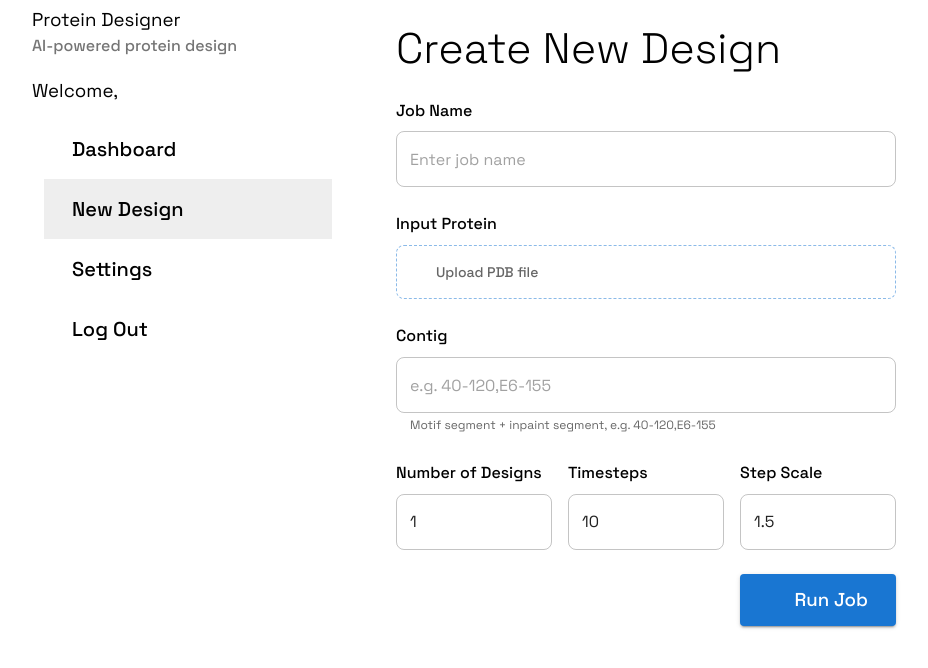
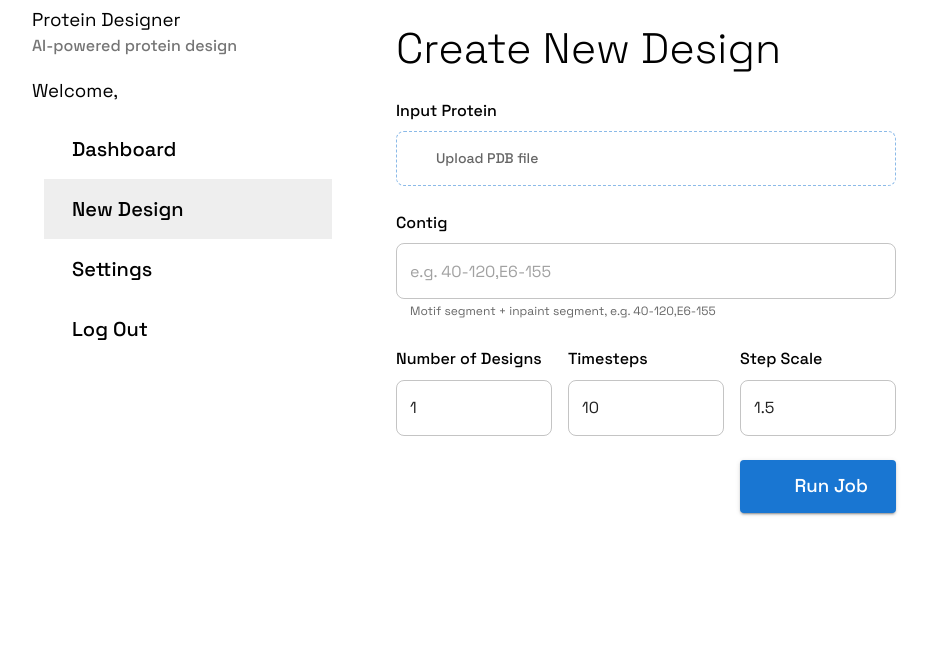
Before and after one commit to patging/ProteinDesigner, a React (Vite) app in the folder src/frontend/: page /create in a window 1280 px wide. Shown: the top 668 px of the page, without its empty margins (16-944 px from the left). Built offline with nearby package versions, Linux system fonts and the light colour scheme; some icons are missing.

Commit message:
Remove job name field

```diff
--- a/src/frontend/src/components/Dashboard.tsx
+++ b/src/frontend/src/components/Dashboard.tsx
@@ -319,7 +319,7 @@ function InnerTable({
         <Table stickyHeader>
           <TableHead>
             <TableRow>
-              <TableCell sx={headerCellSx}>Job Name</TableCell>
+              <TableCell sx={headerCellSx}>Job ID</TableCell>
               <TableCell sx={headerCellSx}>Status</TableCell>
               <TableCell sx={headerCellSx}>Created</TableCell>
               <TableCell sx={headerCellSx}>Protein Input</TableCell>
--- a/src/frontend/src/components/JobForm.tsx
+++ b/src/frontend/src/components/JobForm.tsx
@@ -151,14 +151,6 @@ function JobFormContent({ pdbFile, onFileChange }: JobFormContentProps) {
       <Typography variant="h1" sx={{ fontSize: "32pt", mt: "16px" }}>
         Create New Design
       </Typography>
-
-      {/* Job Name */}
-      <JobFormField
-        label="Job Name"
-        placeholder="Enter job name"
-        value={jobName}
-        onChange={(e) => setJobName(e.target.value)}
-      />
 
       {/* PDB File Upload */}
       <Box>
```
